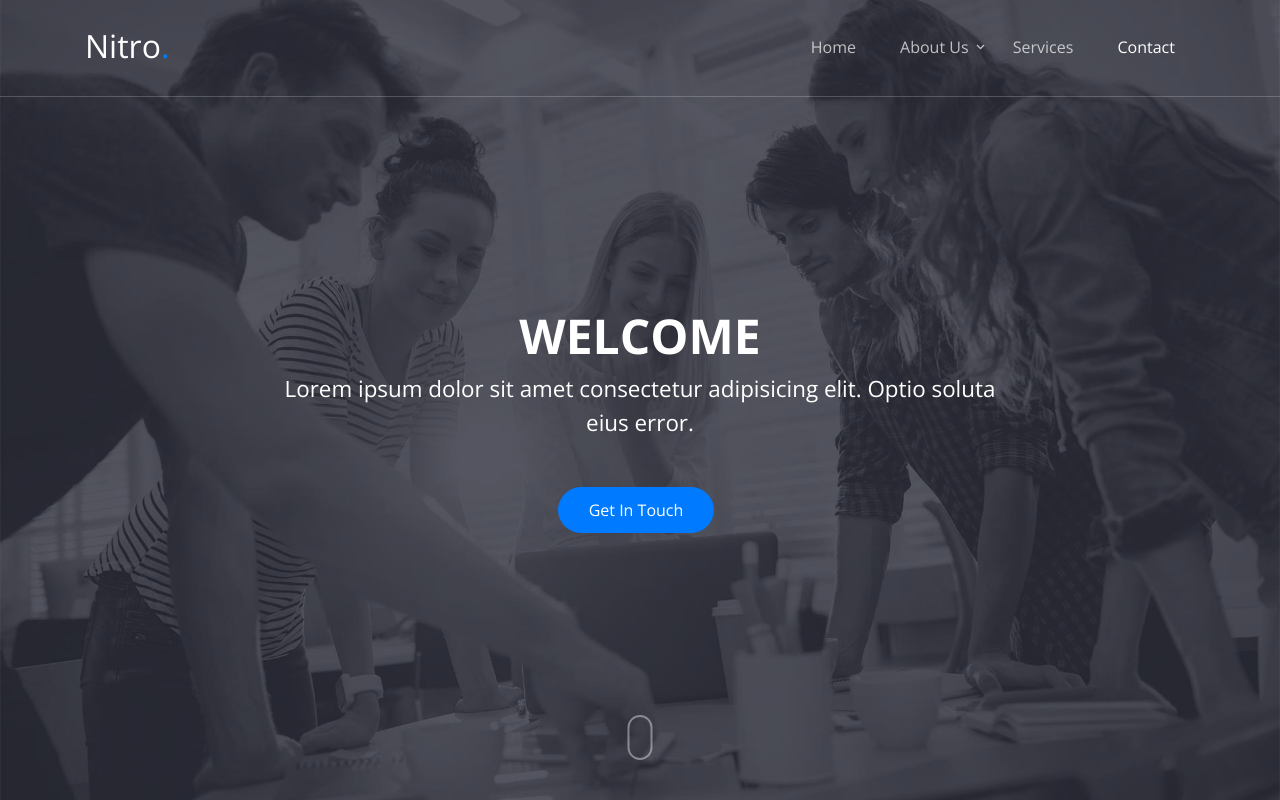
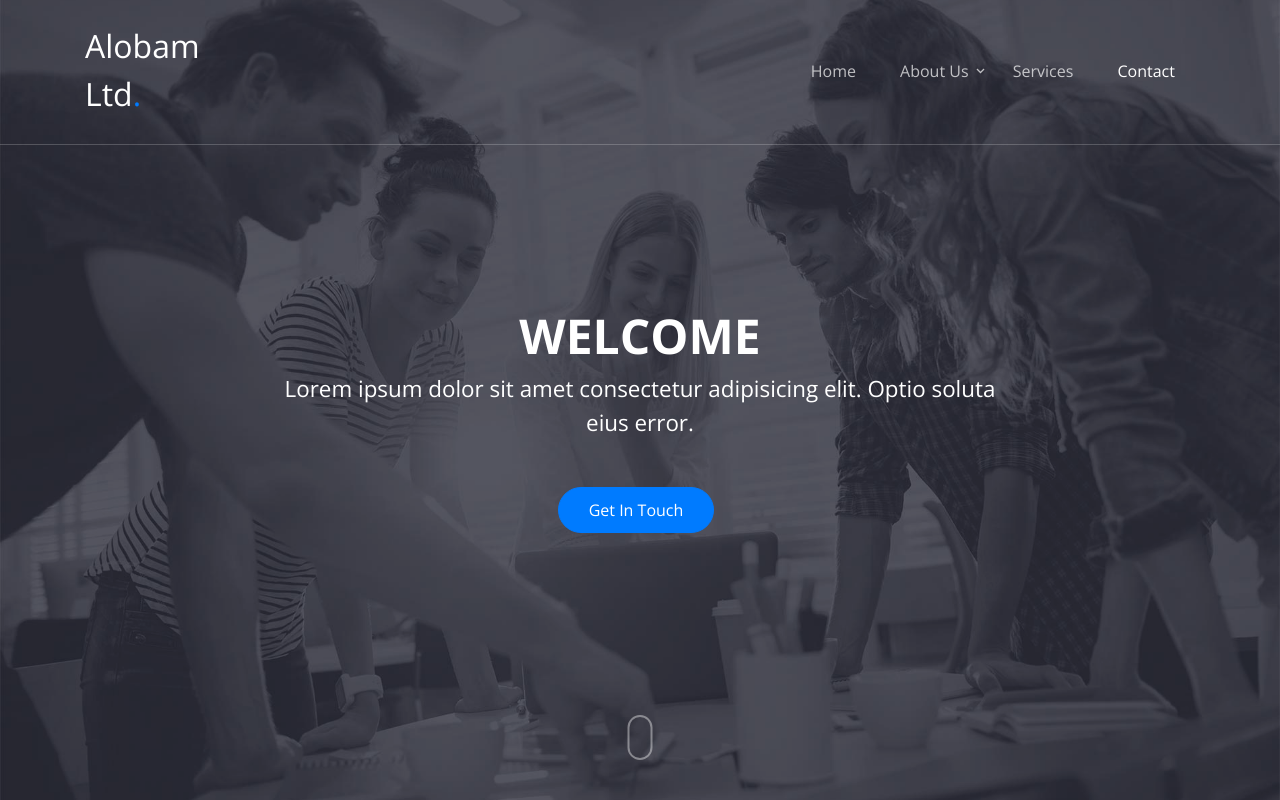
Before and after one commit to alobam-as/alobam-as.github.io, a plain HTML site: page nitro/index.html in a window 1280 px wide. Shown: the top 800 px of the page. Drawn offline with nearby package versions, Linux system fonts and the light colour scheme; files whose address does not match are found by name.

Commit message:
testing subfolders

```diff
--- a/nitro/index.html
+++ b/nitro/index.html
@@ -1,7 +1,7 @@
 <!doctype html>
 <html lang="en">
   <head>
-    <title>Nitro &mdash; Website Template by Colorlib</title>
+    <title>Alobam &mdash; Website Template by Colorlib</title>
     <meta charset="utf-8">
     <meta name="viewport" content="width=device-width, initial-scale=1, shrink-to-fit=no">
 
@@ -55,7 +55,7 @@
         <div class="row align-items-center">
 
           <div class="col-6 col-xl-2">
-            <h1 class="mb-0 site-logo"><a href="index.html" class="h2 mb-0">Nitro<span class="text-primary">.</span> </a></h1>
+            <h1 class="mb-0 site-logo"><a href="index.html" class="h2 mb-0">Alobam Ltd<span class="text-primary">.</span> </a></h1>
           </div>
 
           <div class="col-12 col-md-10 d-none d-xl-block">
```
